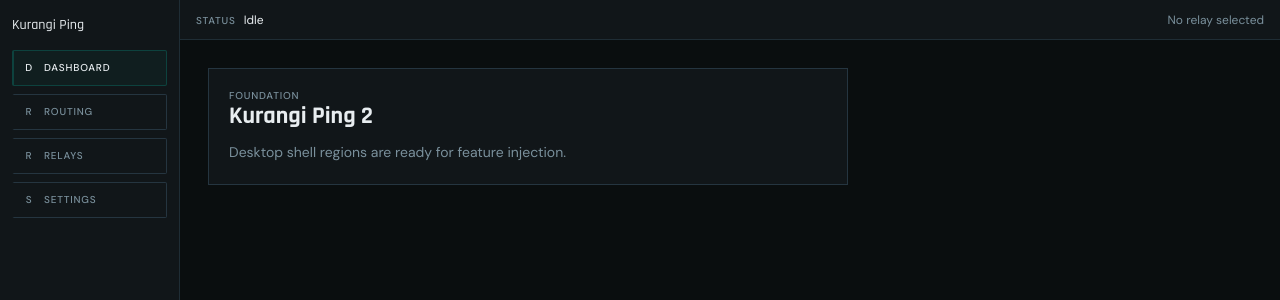
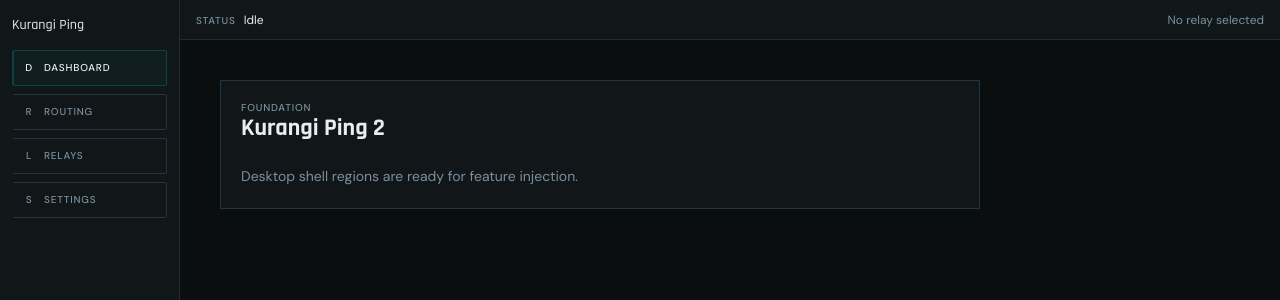
Before and after one commit to Lutvuk/kurangi-ping, a React (Vite) app in the folder apps/desktop/: page / in a window 1280 px wide. Shown: the top 300 px of the page. Built offline with nearby package versions, Linux system fonts and the light colour scheme.

Commit message:
Shell Layout Components (AppShell, Sidebar, TopBar, Panel

```diff
--- a/apps/desktop/src/App.tsx
+++ b/apps/desktop/src/App.tsx
@@ -1,13 +1,12 @@
 import { AppShell } from "./layout/AppShell";
+import { Panel } from "./layout/Panel";
 
 export default function App() {
   return (
     <AppShell>
-      <section className="kp-content-panel">
-        <p className="kp-label">Foundation</p>
-        <h1 className="kp-title">Kurangi Ping 2</h1>
+      <Panel eyebrow="Foundation" title="Kurangi Ping 2">
         <p className="kp-copy">Desktop shell regions are ready for feature injection.</p>
-      </section>
+      </Panel>
     </AppShell>
   );
 }
--- a/apps/desktop/src/layout/AppShell.tsx
+++ b/apps/desktop/src/layout/AppShell.tsx
@@ -1,18 +1,23 @@
 import type { ReactNode } from "react";
-import { Sidebar } from "./Sidebar";
-import { TopBar } from "./TopBar";
+import { Sidebar, type SidebarProps } from "./Sidebar";
+import { TopBar, type TopBarProps } from "./TopBar";
 
-type AppShellProps = {
+export type AppShellProps = {
   children: ReactNode;
+  sidebar?: SidebarProps;
+  topBar?: TopBarProps;
+  contentClassName?: string;
 };
 
-export function AppShell({ children }: AppShellProps) {
+export function AppShell({ children, sidebar, topBar, contentClassName }: AppShellProps) {
+  const shellContentClass = ["kp-shell-content", contentClassName].filter(Boolean).join(" ");
+
   return (
     <main className="kp-shell-root">
-      <Sidebar />
+      <Sidebar {...sidebar} />
       <section className="kp-shell-main">
-        <TopBar />
-        <div className="kp-shell-content">{children}</div>
+        <TopBar {...topBar} />
+        <div className={shellContentClass}>{children}</div>
       </section>
     </main>
   );
--- /dev/null
+++ b/apps/desktop/src/layout/Panel.tsx
@@ -0,0 +1,27 @@
+import type { HTMLAttributes, ReactNode } from "react";
+
+export type PanelProps = HTMLAttributes<HTMLElement> & {
+  eyebrow?: string;
+  title?: string;
+  actions?: ReactNode;
+  children: ReactNode;
+};
+
+export function Panel({ eyebrow, title, actions, children, className, ...props }: PanelProps) {
+  const composedClassName = ["kp-panel", className].filter(Boolean).join(" ");
+
+  return (
+    <section className={composedClassName} {...props}>
+      {eyebrow || title || actions ? (
+        <header className="kp-panel-header">
+          <div className="kp-panel-heading">
+            {eyebrow ? <p className="kp-label">{eyebrow}</p> : null}
+            {title ? <h1 className="kp-title">{title}</h1> : null}
+          </div>
+          {actions ? <div className="kp-panel-actions">{actions}</div> : null}
+        </header>
+      ) : null}
+      <div className="kp-panel-body">{children}</div>
+    </section>
+  );
+}
--- a/apps/desktop/src/layout/Sidebar.tsx
+++ b/apps/desktop/src/layout/Sidebar.tsx
@@ -1,21 +1,42 @@
-const NAV_ITEMS = ["Dashboard", "Routing", "Relays", "Settings"];
+export type SidebarItem = {
+  id: string;
+  label: string;
+  shortLabel?: string;
+};
 
-export function Sidebar() {
+export type SidebarProps = {
+  title?: string;
+  items?: SidebarItem[];
+  activeId?: string;
+};
+
+const DEFAULT_ITEMS: SidebarItem[] = [
+  { id: "dashboard", label: "Dashboard", shortLabel: "D" },
+  { id: "routing", label: "Routing", shortLabel: "R" },
+  { id: "relays", label: "Relays", shortLabel: "L" },
+  { id: "settings", label: "Settings", shortLabel: "S" }
+];
+
+export function Sidebar({
+  title = "Kurangi Ping",
+  items = DEFAULT_ITEMS,
+  activeId = DEFAULT_ITEMS[0]?.id
+}: SidebarProps) {
   return (
     <aside className="kp-sidebar" aria-label="Primary">
-      <div className="kp-sidebar-title">Kurangi Ping</div>
+      <div className="kp-sidebar-title">{title}</div>
       <nav className="kp-sidebar-nav">
-        {NAV_ITEMS.map((item, index) => (
+        {items.map((item) => (
           <button
-            key={item}
+            key={item.id}
             type="button"
-            className={`kp-nav-item ${index === 0 ? "is-active" : ""}`}
-            aria-current={index === 0 ? "page" : undefined}
+            className={`kp-nav-item ${item.id === activeId ? "is-active" : ""}`}
+            aria-current={item.id === activeId ? "page" : undefined}
           >
             <span className="kp-nav-icon" aria-hidden="true">
-              {item.charAt(0)}
+              {item.shortLabel ?? item.label.charAt(0)}
             </span>
-            <span className="kp-nav-label">{item}</span>
+            <span className="kp-nav-label">{item.label}</span>
           </button>
         ))}
       </nav>
--- a/apps/desktop/src/layout/TopBar.tsx
+++ b/apps/desktop/src/layout/TopBar.tsx
@@ -1,12 +1,22 @@
-export function TopBar() {
+export type TopBarProps = {
+  statusLabel?: string;
+  statusValue?: string;
+  meta?: string;
+};
+
+export function TopBar({
+  statusLabel = "Status",
+  statusValue = "Idle",
+  meta = "No relay selected"
+}: TopBarProps) {
   return (
     <header className="kp-topbar">
       <div className="kp-topbar-left">
-        <span className="kp-label">Status</span>
-        <span className="kp-topbar-value">Idle</span>
+        <span className="kp-label">{statusLabel}</span>
+        <span className="kp-topbar-value">{statusValue}</span>
       </div>
       <div className="kp-topbar-right">
-        <span className="kp-topbar-meta">No relay selected</span>
+        <span className="kp-topbar-meta">{meta}</span>
       </div>
     </header>
   );
--- a/apps/desktop/src/styles/theme.css
+++ b/apps/desktop/src/styles/theme.css
@@ -100,13 +100,34 @@ body {
   padding: var(--space-6);
 }
 
-.kp-content-panel {
+.kp-panel {
   width: min(100%, 640px);
   border: var(--border-default);
   background: var(--color-surface-01);
   box-shadow: var(--shadow-none);
   border-radius: var(--radius-none);
   padding: var(--space-5);
+}
+.kp-panel-header {
+  display: flex;
+  align-items: flex-start;
+  justify-content: space-between;
+  gap: var(--space-3);
+  margin-bottom: var(--space-3);
+}
+
+.kp-panel-heading {
+  min-width: 0;
+}
+
+.kp-panel-actions {
+  display: inline-flex;
+  align-items: center;
+  gap: var(--space-2);
+}
+
+.kp-panel-body {
+  display: block;
 }
 
 .kp-label {
@@ -149,3 +170,13 @@ body {
     display: none;
   }
 }
+
+@media (min-width: 1280px) {
+  .kp-shell-content {
+    padding: var(--space-7);
+  }
+
+  .kp-panel {
+    width: min(100%, 760px);
+  }
+}
```
Also changed, not shown: 2 other files (tests, documents, lock files or other folders).
